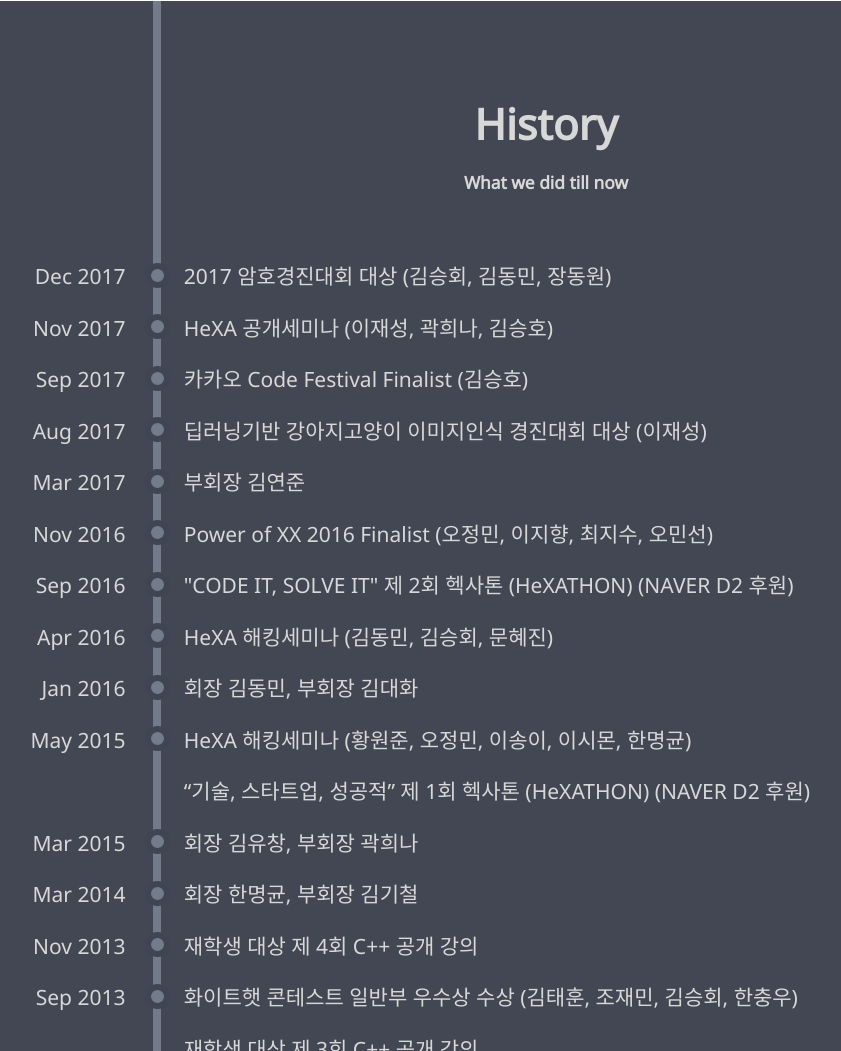
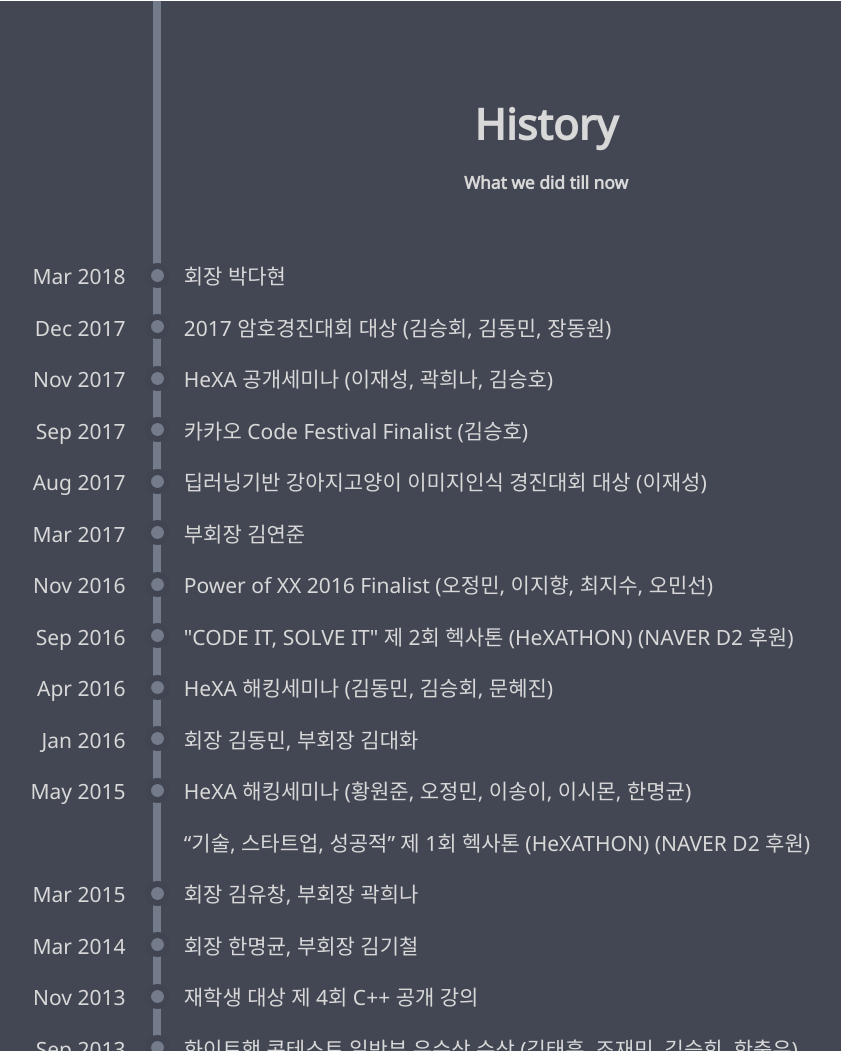
Before and after one commit to HeXA-UNIST/hexa-homepage, a plain HTML site: page about.html in a window 1280 px wide. Shown: the part 1417-2468 px from the top of the page, without its empty margins (94-935 px from the left). Drawn offline with Linux system fonts and the light colour scheme.

Commit message:
Add information to about page

```diff
--- a/about.html
+++ b/about.html
@@ -95,6 +95,12 @@
                 <div class="row history-header">
                     <div class="section-title">History</div>
                     <div class="section-description">What we did till now</div>
+                </div>
+                <!-- 2018 -->
+                <div class="row history-content">
+                    <div class="history-left">Mar 2018</div>
+                    <div class="history-circle"></div>
+                    <div class="history-right">회장 박다현</div>
                 </div>
                 <!-- 2017 -->
                 <div class="row history-content">
```
